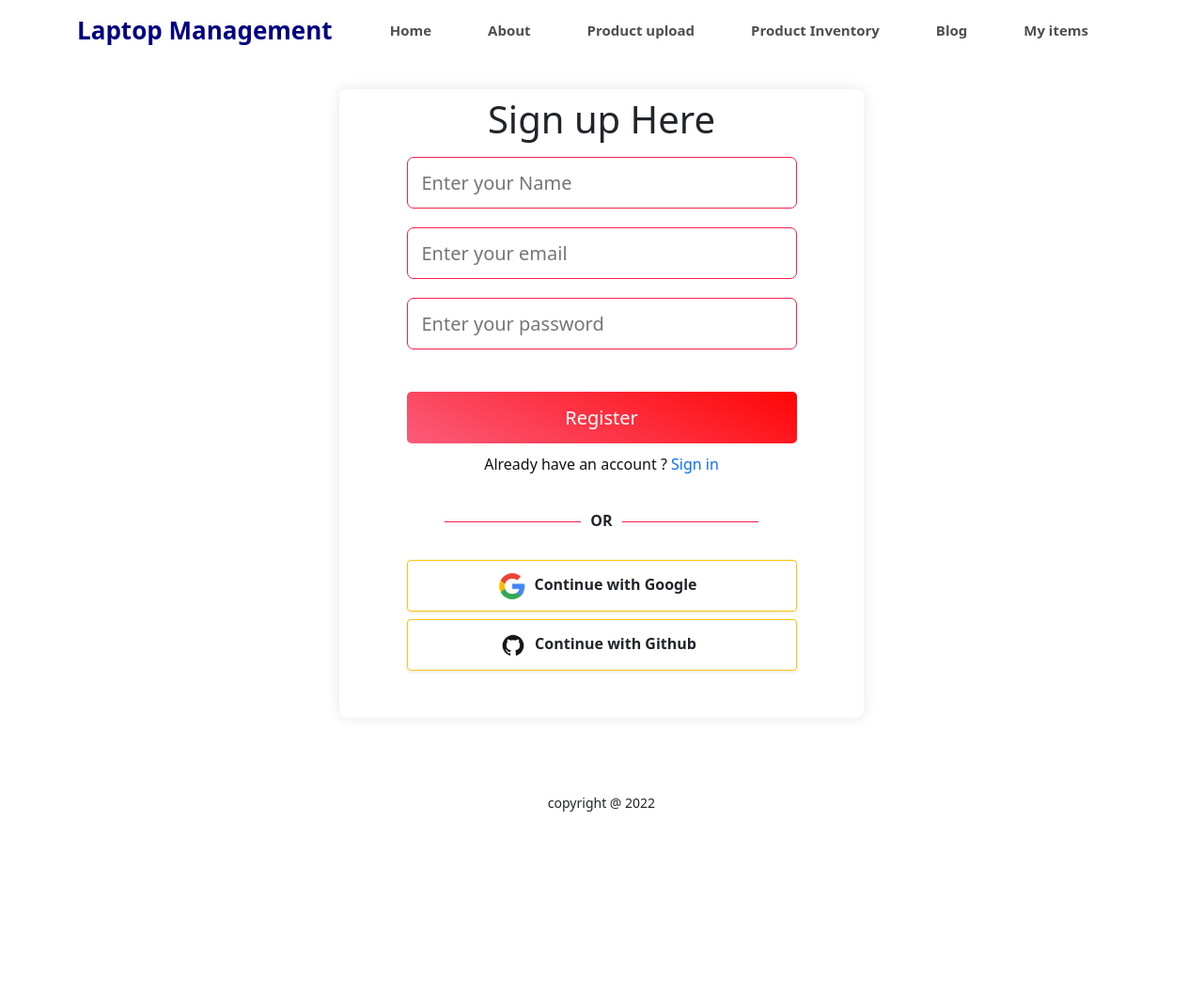
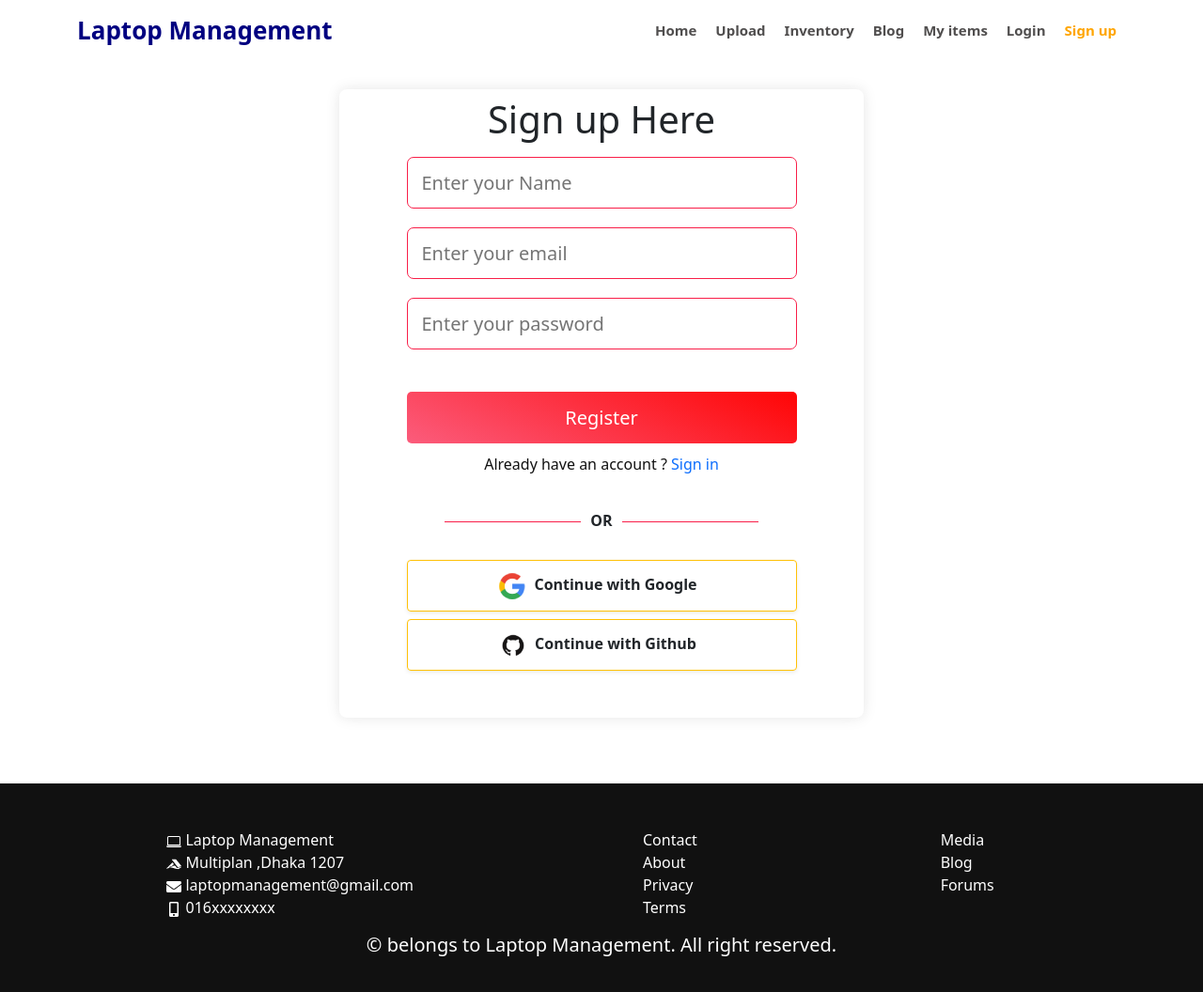
Before and after one commit to AryanPiash/inventory-management, a React (Create React App) app: page /register in a window 1280 px wide. Shown: the top 1056 px of the page at 94% size. Before the commit the page ends 882 px from the top, so only its background shows below. Built offline with nearby package versions, Linux system fonts and the light colour scheme; no server answers.

Commit message:
added and styled footer

```diff
--- a/src/Pages/Login/Register/Register.js
+++ b/src/Pages/Login/Register/Register.js
@@ -1,4 +1,4 @@
-import React, { useState } from 'react';
+import React from 'react';
 import { Link, useNavigate } from 'react-router-dom';
 import { useCreateUserWithEmailAndPassword, useUpdateProfile } from 'react-firebase-hooks/auth';
 import auth from '../../../firebase.init';
@@ -6,7 +6,6 @@ import SocialLogin from '../SocialLogin/SocialLogin';
 import Loading from '../../Shared/Loading/Loading';
 
 const Register = () => {
-    const [agree, setAgree] = useState(false);
     const [
         createUserWithEmailAndPassword,
         user,
--- a/src/Pages/Shared/Footer/Footer.css
+++ b/src/Pages/Shared/Footer/Footer.css
@@ -0,0 +1,17 @@
+.footer{
+    background: #111;
+    margin-top: 40px;
+    padding: 50px 0;
+}
+.footer ul{
+    text-align: start;
+}
+.footer ul li{
+    list-style: none;
+    color: #fff;
+}
+.footer-link{
+    color: #fff;
+
+    text-decoration: none;
+}
--- a/src/Pages/Shared/Footer/Footer.js
+++ b/src/Pages/Shared/Footer/Footer.js
@@ -1,12 +1,44 @@
 import React from 'react';
+import { Link } from 'react-router-dom';
+import { FaAccusoft, FaEnvelope, FaMobileAlt } from "react-icons/fa";
+import { BsLaptop } from "react-icons/bs";
+
+import './Footer.css'
 
 const Footer = () => {
-    const today = new Date();
-    const year = today.getFullYear();
     return (
-        <footer className='text-center mt-5'>
-            <p><small>copyright @ {year} </small></p>
-        </footer>
+        <div className="footer container-fluid pt-5">
+            <div className="container ">
+                <div className="row justify-content-around">
+                    <div className="col-md-4">
+                        <ul>
+                            <li><BsLaptop /> Laptop Management</li>
+                            <li><FaAccusoft /> Multiplan ,Dhaka 1207</li>
+                            <li><FaEnvelope /> laptopmanagement@gmail.com</li>
+                            <li><FaMobileAlt /> 016xxxxxxxx</li>
+                        </ul>
+                    </div>
+                    <div className="col-md-2">
+                        <ul>
+                            <li><Link to="/contact" className='footer-link'>Contact</Link></li>
+                            <li><Link to="/about" className='footer-link'>About</Link></li>
+                            <li><Link to="/privacy" className='footer-link'>Privacy</Link></li>
+                            <li><Link to="/terms" className='footer-link'>Terms</Link></li>
+                        </ul>
+                    </div>
+                    <div className="col-md-2">
+                        <ul>
+                            <li><Link to="/" className='footer-link'>Media</Link></li>
+                            <li><Link to="/blog" className='footer-link'>Blog</Link></li>
+                            <li><Link to="/" className='footer-link'>Forums</Link></li>
+                        </ul>
+                    </div>
+                </div>
+                {/* <h4 className=' py-2 text-center'>All rights &copy; belongs to <span className='text-white'>
+                <BsLaptop /> Laptop Store {new Date().getFullYear()}</span></h4> */}
+                <h5 className='text-white text-center'> &copy; belongs to Laptop Management. All right reserved. </h5>
+            </div>
+        </div>
     );
 };
 
--- a/src/Pages/Shared/Header/Header.css
+++ b/src/Pages/Shared/Header/Header.css
@@ -14,7 +14,7 @@
 }
 .logout:hover{
     border-radius: 20px;
-    background: #564b59;
+    background: orange;
 }
 #logo:hover{
     color: orange;
@@ -23,9 +23,8 @@
     text-decoration: none;
     font-size: 15px;
     font-weight: 700;
-    margin-right: 20px;
     color: rgb(80, 78, 78);
-    padding: 10px 20px;
+    padding: 10px 10px;
 }
 .link:hover, .active-link:hover{
     color: orange;
--- a/src/Pages/Shared/Header/Header.js
+++ b/src/Pages/Shared/Header/Header.js
@@ -24,16 +24,14 @@ const Header = () => {
                         <NavLink className={({ isActive }) =>
                             isActive ? "active-link" : "link"} to="/home">Home</NavLink>
                         <NavLink className={({ isActive }) =>
-                            isActive ? "active-link" : "link"} to="/about">About</NavLink>
+                            isActive ? "active-link" : "link"} to="/productAdd">Upload</NavLink>
                         <NavLink className={({ isActive }) =>
-                            isActive ? "active-link" : "link"} to="/productAdd">Product upload</NavLink>
-                        <NavLink className={({ isActive }) =>
-                            isActive ? "active-link" : "link"} to="/productList">Product Inventory</NavLink>
+                            isActive ? "active-link" : "link"} to="/productList">Inventory</NavLink>
                         <NavLink className={({ isActive }) =>
                             isActive ? "active-link" : "link"} to="/blog">Blog</NavLink>
                         <NavLink className={({ isActive }) =>
                             isActive ? "active-link" : "link"} to="/items">My items</NavLink>
-                        {/* {
+                        {
                             user ?
                                 <p className='btn btn-gray font-weight-bold' onClick={handleSignout}> {user.displayName}<span className='logout'>Log out</span></p>
                                 :
@@ -43,7 +41,7 @@ const Header = () => {
                                     <NavLink className={({ isActive }) =>
                                         isActive ? "active-link" : "link"} to="/register">Sign up</NavLink>
                                 </>
-                        } */}
+                        }
 
                     </Nav>
                 </Navbar.Collapse>
```
